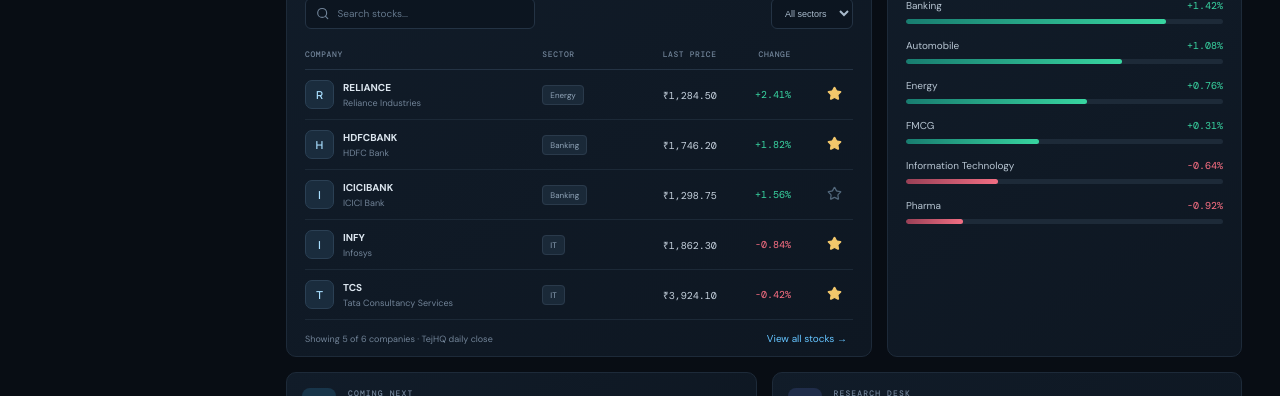
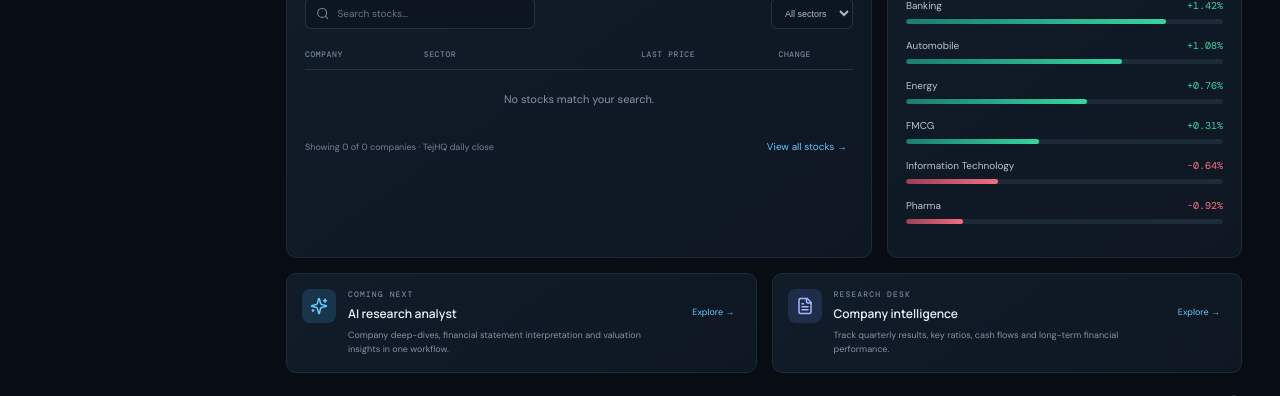
Before and after one commit to arjavnayak/MarketIQ, a Next.js app: page / in a window 1280 px wide. Shown: the part 965-1361 px from the top of the page. Built offline with nearby package versions, Linux system fonts and the light colour scheme; no server answers.

Commit message:
Hide demo stock prices when live EOD data is unavailable

```diff
--- a/app/page.tsx
+++ b/app/page.tsx
@@ -103,7 +103,7 @@ export default function Dashboard() {
     return () => { cancelled = true; };
   }, []);
 
-  const liveStocks = useMemo(() => stocks.map(stock => ({ ...stock, ...(marketData[stock.symbol] ?? {}) })), [marketData]);
+  const liveStocks = useMemo(() => stocks.filter(stock => Boolean(marketData[stock.symbol])).map(stock => ({ ...stock, ...marketData[stock.symbol] })), [marketData]);
   const filtered = useMemo(() => liveStocks.filter(stock =>
     `${stock.symbol} ${stock.company} ${stock.sector}`.toLowerCase().includes(search.toLowerCase()) &&
     (active !== "Watchlist" || watchlist.includes(stock.symbol)) &&
```
